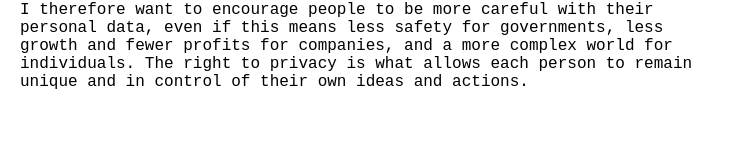
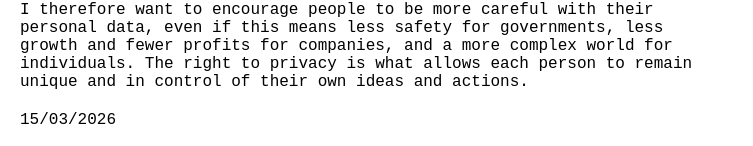
Before and after one commit to charliecharles02/fi-ilm, a plain HTML site: page privacy.html in a window 1280 px wide. Shown: the part 1827-1973 px from the top of the page, without its empty margins (0-753 px from the left). Before the commit the page ends 1938 px from the top, so only its background shows below. Drawn offline with Linux system fonts and the light colour scheme.

Commit message:
Update privacy.html

```diff
--- a/privacy.html
+++ b/privacy.html
@@ -33,6 +33,8 @@
       <p>Over time, this leads to a homogenization of what people share and what they are exposed to. In turn, this produces a homogenization of ideas, creating a vicious cycle that moves toward a more static and controlled world. By contrast, the right to privacy allows individuals to think and act without fear of judgment, even when it means going against common beliefs. This freedom often leads to innovation and progress (e.g., Galileo Galilei against the Church doctrine).</p>
 
       <p>I therefore want to encourage people to be more careful with their personal data, even if this means less safety for governments, less growth and fewer profits for companies, and a more complex world for individuals. The right to privacy is what allows each person to remain unique and in control of their own ideas and actions.</p>
+
+      <p class="date">15/03/2026</p>
     </article>
   </main>
 </body>
```
